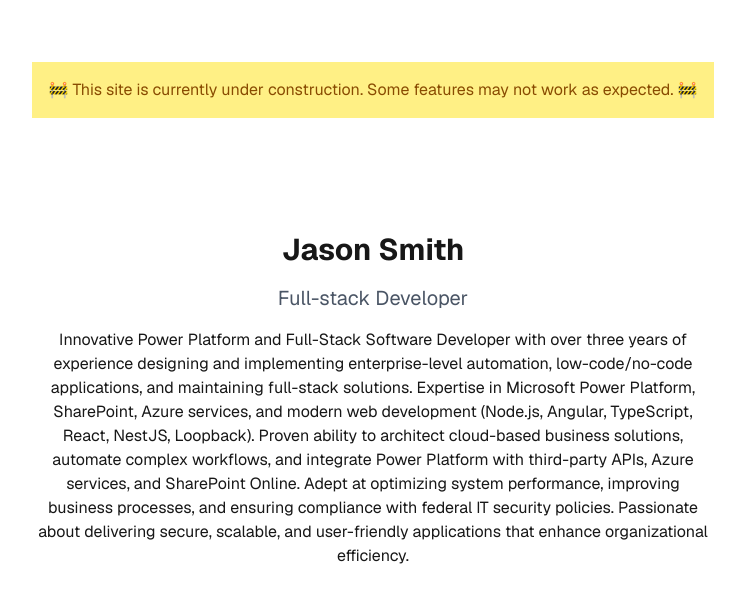
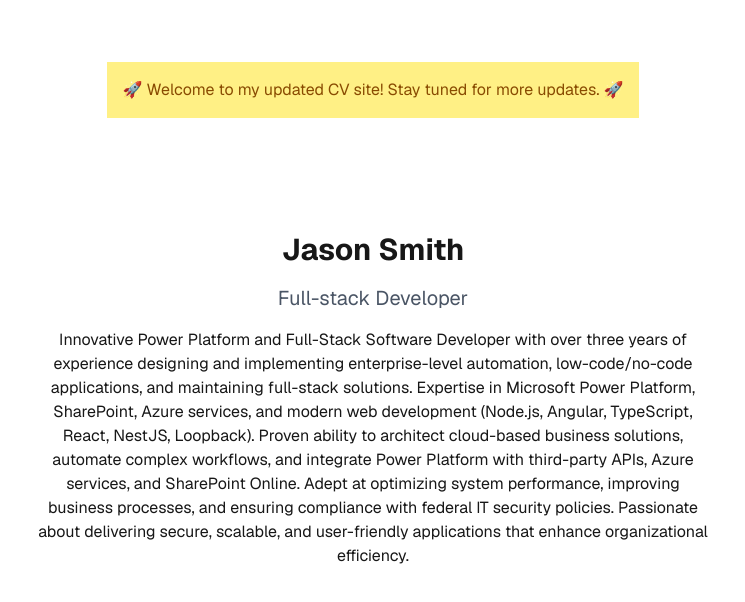
Before and after one commit to JAS0N-SMITH/cv, a Next.js app: page / in a window 1280 px wide. Shown: the top 602 px of the page, without its empty margins (267-1012 px from the left). Built offline with nearby package versions, Linux system fonts and the light colour scheme.

Commit message:
Update banner text to trigger deployment

```diff
--- a/app/page.tsx
+++ b/app/page.tsx
@@ -8,8 +8,7 @@ export default function Home() {
     <div className="grid grid-rows-[20px_1fr_20px] items-center justify-items-center min-h-screen p-8 pb-20 gap-16 sm:p-20 font-[family-name:var(--font-geist-sans)]">
       <div className="bg-yellow-200 text-yellow-800 p-4 text-center">
         <p>
-          🚧 This site is currently under construction. Some features may not work
-          as expected. 🚧
+          🚀 Welcome to my updated CV site! Stay tuned for more updates. 🚀
         </p>
       </div>
       <main className="flex flex-col gap-4 items-center">
```
